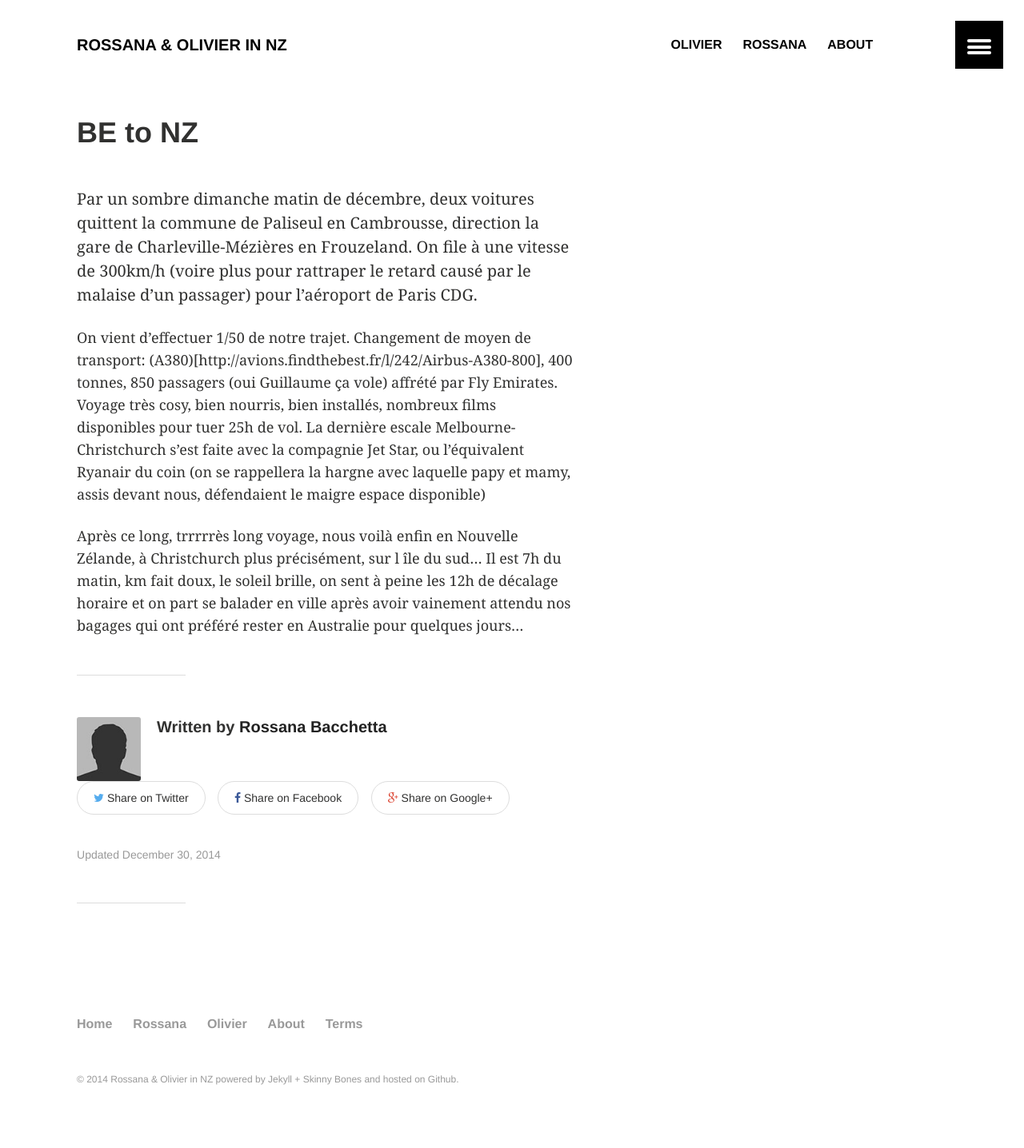
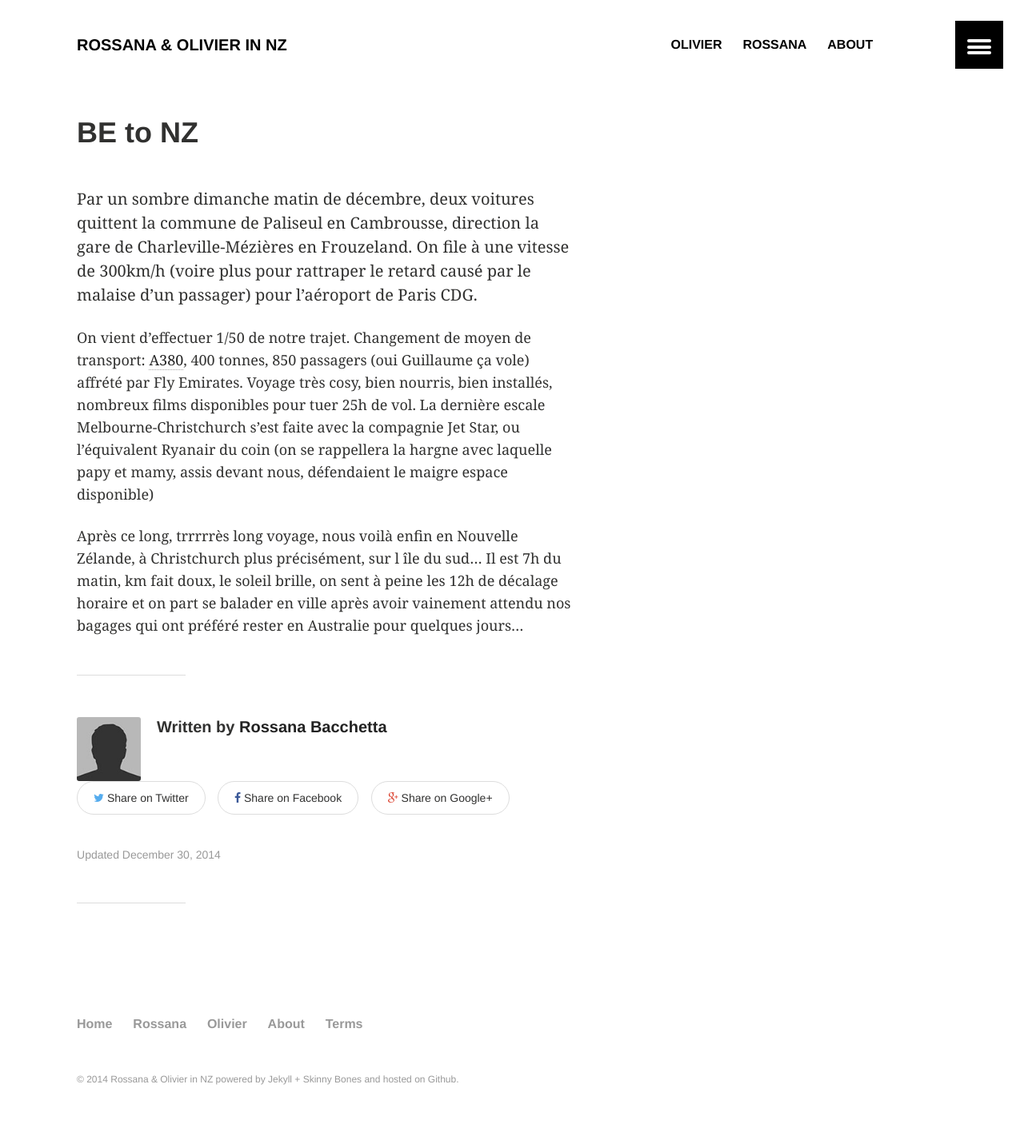
Before and after one commit to rokiwi/old, a Jekyll site: the page built from _posts/articles/2014-12-30-be-to-nz.md, in a window 1280 px wide. Shown: the whole page at 80% size. Built offline with Jekyll 4.4.1, drawn with Linux system fonts in a browser that asks for light colours; comment, search, counter and statistics services are not loaded.

Commit message:
Update 2014-12-30-be-to-nz.md

```diff
--- a/_posts/articles/2014-12-30-be-to-nz.md
+++ b/_posts/articles/2014-12-30-be-to-nz.md
@@ -9,6 +9,6 @@ published: true
 
 Par un sombre dimanche matin de décembre, deux voitures quittent la commune de Paliseul en Cambrousse, direction la gare de Charleville-Mézières en Frouzeland. On file à une vitesse de 300km/h (voire plus pour rattraper le retard causé par le malaise d'un passager) pour l'aéroport de Paris CDG.
 
-On vient d'effectuer 1/50 de notre trajet. Changement de moyen de transport: (A380)[http://avions.findthebest.fr/l/242/Airbus-A380-800], 400 tonnes, 850 passagers (oui Guillaume ça vole) affrété par Fly Emirates. Voyage très cosy, bien nourris, bien installés, nombreux films disponibles pour tuer 25h de vol. La dernière escale Melbourne-Christchurch s'est faite avec la compagnie Jet Star, ou l'équivalent Ryanair du coin (on se rappellera la hargne avec laquelle papy et mamy, assis devant nous, défendaient le maigre espace disponible)
+On vient d'effectuer 1/50 de notre trajet. Changement de moyen de transport: [A380](http://avions.findthebest.fr/l/242/Airbus-A380-800), 400 tonnes, 850 passagers (oui Guillaume ça vole) affrété par Fly Emirates. Voyage très cosy, bien nourris, bien installés, nombreux films disponibles pour tuer 25h de vol. La dernière escale Melbourne-Christchurch s'est faite avec la compagnie Jet Star, ou l'équivalent Ryanair du coin (on se rappellera la hargne avec laquelle papy et mamy, assis devant nous, défendaient le maigre espace disponible)
 
 Après ce long, trrrrrès long voyage, nous voilà enfin en Nouvelle Zélande, à Christchurch plus précisément, sur l île du sud... Il est 7h du matin, km fait doux, le soleil brille, on sent à peine les 12h de décalage horaire et on part se balader en ville après avoir vainement attendu nos bagages qui ont préféré rester en Australie pour quelques jours...
```
